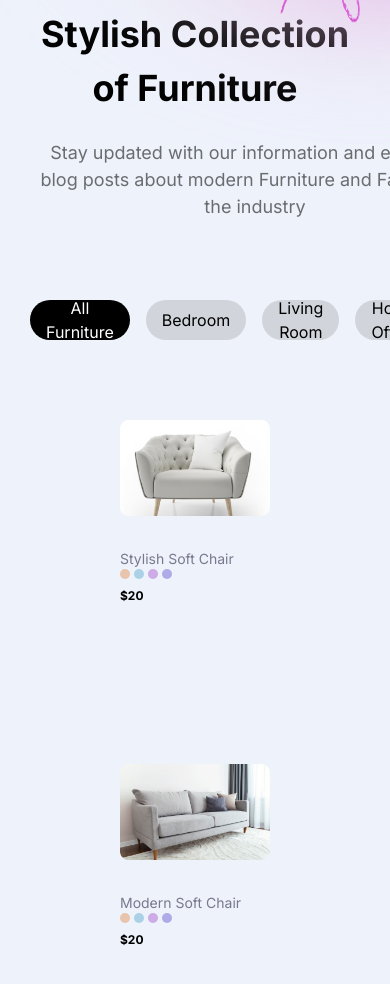
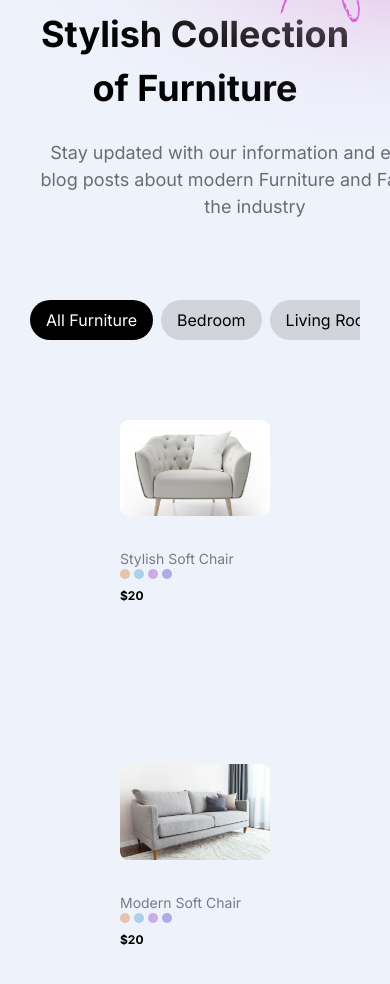
Before and after one commit to AmanAdastra/fabrica, a Next.js app: page / in a window 390 px wide. Shown: the part 1066-2050 px from the top of the page. Built offline with nearby package versions, Linux system fonts and the light colour scheme.

Commit message:
Filter buttons responsive ness

```diff
--- a/src/app/globals.css
+++ b/src/app/globals.css
@@ -1,3 +1,7 @@
 @tailwind base;
 @tailwind components;
 @tailwind utilities;
+
+.overflow-scroll::-webkit-scrollbar {
+    display: none;
+}
--- a/src/components/home/FilterBlock.tsx
+++ b/src/components/home/FilterBlock.tsx
@@ -1,16 +1,36 @@
-import React from 'react'
+"use client"
+import React, { useState } from 'react';
 
 const FilterBlock = () => {
-    return (
-        <ul className='mt-[80px] flex gap-4  h-[40px] w-full'>
-            <li className='flex items-center rounded-full bg-black h-full'><p className='text-white px-4'>All Furniture</p></li>
-            <li className='flex items-center rounded-full bg-gray-300 h-full'><p className=' px-4'>Bedroom</p></li>
-            <li className='flex items-center rounded-full bg-gray-300 h-full'><p className=' px-4'>Living Room</p></li>
-            <li className='flex items-center rounded-full bg-gray-300 h-full'><p className=' px-4'>Home Office</p></li>
-            <li className='flex items-center rounded-full bg-gray-300 h-full'><p className=' px-4'>Dining Table</p></li>
-            <li className='flex items-center rounded-full bg-gray-300 h-full'><p className=' px-4'>More</p></li>
-        </ul>
-    )
-}
+  const [selectedFilter, setSelectedFilter] = useState('All Furniture');
 
-export default FilterBlock
+  const handleClick = (filter:string) => setSelectedFilter(filter);
+
+  const filterOptions = [
+    'All Furniture',
+    'Bedroom',
+    'Living Room',
+    'Home Office',
+    'Dining Table',
+    'More',
+  ];
+
+  return (
+    <div className="mt-[80px] flex items-center gap-2 overflow-scroll whitespace-nowrap w-full">
+      {filterOptions.map((filter) => (
+        <button
+          key={filter}
+          className={`
+            py-2 px-4 rounded-full
+            ${selectedFilter === filter ? 'bg-black text-white active' : 'bg-gray-300'}
+          `}
+          onClick={() => handleClick(filter)}
+        >
+          {filter}
+        </button>
+      ))}
+    </div>
+  );
+};
+
+export default FilterBlock;
--- a/src/components/home/FilterSlide.tsx
+++ b/src/components/home/FilterSlide.tsx
@@ -3,9 +3,9 @@ import FilterBlock from './FilterBlock'
 
 const FilterSlide = () => {
     return (
-        <div className='mt-[140px] lg:mx-[120px] mx-[30px] text-center lg:text-left '>
+        <div className='mt-[140px] xl:mx-[120px] mx-[30px] text-center lg:text-left '>
             <div className='relative inline-block mx-auto'>
-                <p className={'text-[36px] lg:text-[56px] justify-center font-bold'}>Stylish Collection of Furniture</p>
+                <p className={'text-[36px] lg:text-[56px] justify-center font-bold w-full'}>Stylish Collection of Furniture</p>
                 <img src='/curve_2.png' className='absolute h-20 w-20 lg:w-32 -top-[4rem] right-0  lg:-top-[3rem] lg:left-[690px] ' />
             </div>
             <p className='mt-[24px]  text-center lg:text-left text-[#6A6D70] text-[18px] justify-center mx-auto lg:mx-0  w-[450px] lg:w-[766px]'>Stay updated with our information and engaging blog posts about modern Furniture and Fashion on the industry</p>
```
